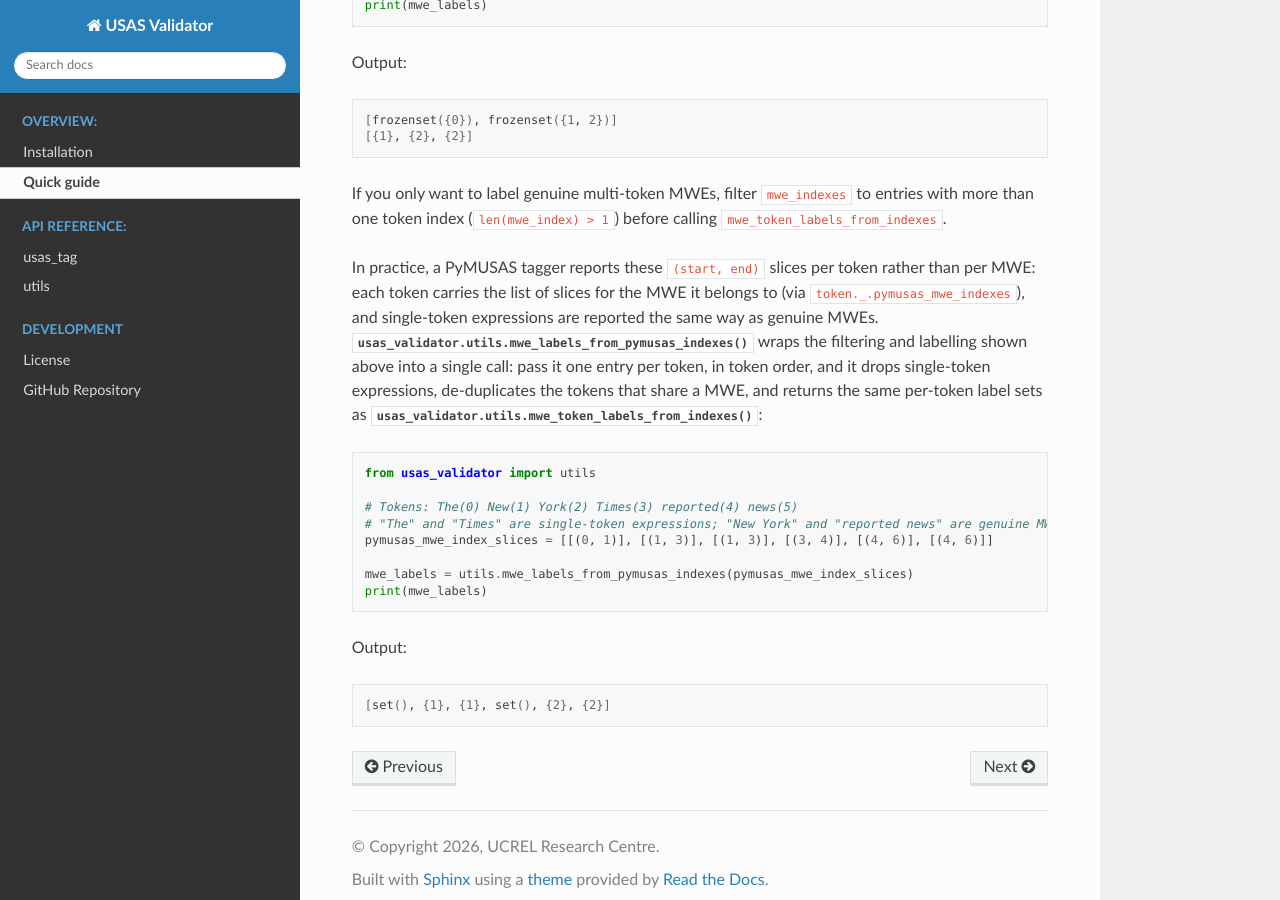
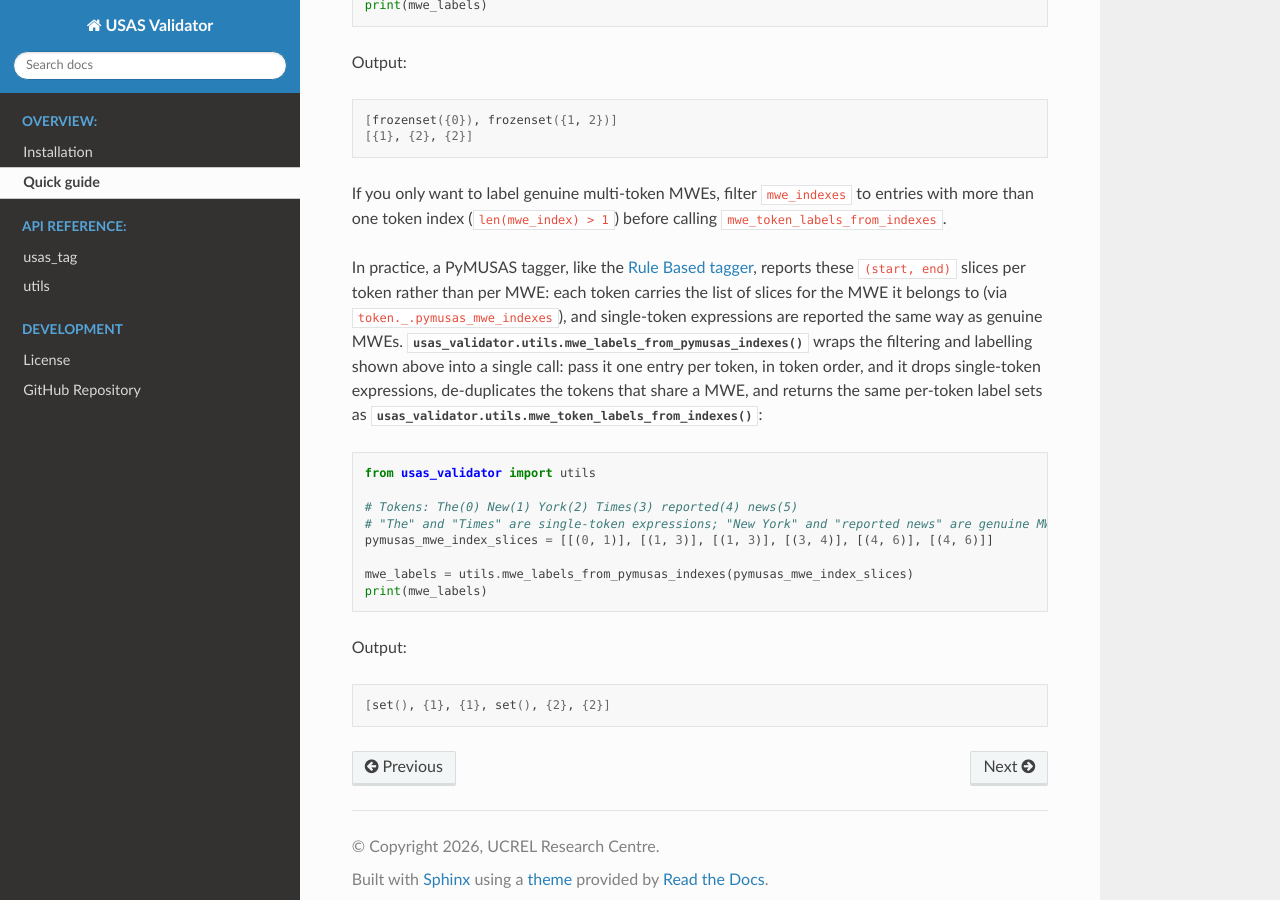
Before and after one commit to UCREL/USAS-Validator, a Sphinx documentation site: the page built from docs/source/overview/quick_guide.md, in a window 1280 px wide and 900 px high, scrolled down 2315 px. Built offline with Sphinx 7.4.7 and the Read the Docs theme 3.1.0, drawn with Linux system fonts in a browser that asks for light colours.

Commit message:
Reference to the PyMUSAS documentation

````diff
--- a/docs/source/overview/quick_guide.md
+++ b/docs/source/overview/quick_guide.md
@@ -113,7 +113,7 @@ Output:
 If you only want to label genuine multi-token MWEs, filter `mwe_indexes` to entries with more than one token index (`len(mwe_index) > 1`) before calling `mwe_token_labels_from_indexes`.
 
 ```{eval-rst}
-In practice, a PyMUSAS tagger reports these ``(start, end)`` slices per token rather than per MWE: each token carries the list of slices for the MWE it belongs to (via ``token._.pymusas_mwe_indexes``), and single-token expressions are reported the same way as genuine MWEs. :func:`usas_validator.utils.mwe_labels_from_pymusas_indexes` wraps the filtering and labelling shown above into a single call: pass it one entry per token, in token order, and it drops single-token expressions, de-duplicates the tokens that share a MWE, and returns the same per-token label sets as :func:`usas_validator.utils.mwe_token_labels_from_indexes`:
+In practice, a PyMUSAS tagger, like the `Rule Based tagger <https://ucrel.github.io/pymusas/api/spacy_api/taggers/rule_based>`_, reports these ``(start, end)`` slices per token rather than per MWE: each token carries the list of slices for the MWE it belongs to (via ``token._.pymusas_mwe_indexes``), and single-token expressions are reported the same way as genuine MWEs. :func:`usas_validator.utils.mwe_labels_from_pymusas_indexes` wraps the filtering and labelling shown above into a single call: pass it one entry per token, in token order, and it drops single-token expressions, de-duplicates the tokens that share a MWE, and returns the same per-token label sets as :func:`usas_validator.utils.mwe_token_labels_from_indexes`:
 ```
 
 ``` python
````
